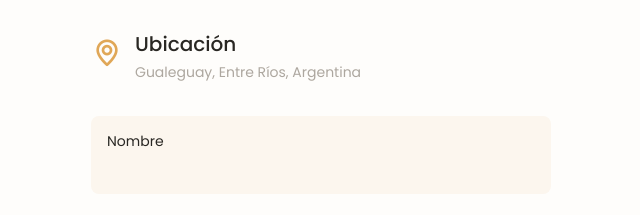
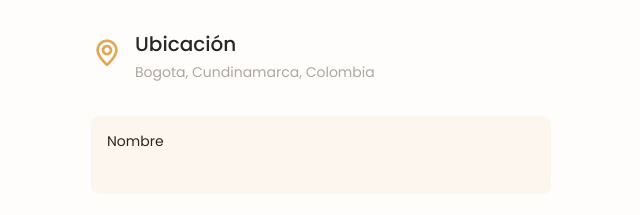
Before and after one commit to facruzma2/portafolio, a plain HTML site: page index.html in a window 1280 px wide. Shown: the part 2360-2575 px from the top of the page, 165-805 px from the left. Drawn offline with nearby package versions, Linux system fonts and the light colour scheme.

Commit message:
actualizar pais

```diff
--- a/index.html
+++ b/index.html
@@ -148,7 +148,7 @@
 
                     <div>
                         <h3 class="contact__title">Ubicación</h3>
-                        <span class="contact__subtitle">Gualeguay, Entre Ríos, Argentina</span>
+                        <span class="contact__subtitle">Bogota, Cundinamarca, Colombia</span>
                     </div>
                 </div>
 
```
